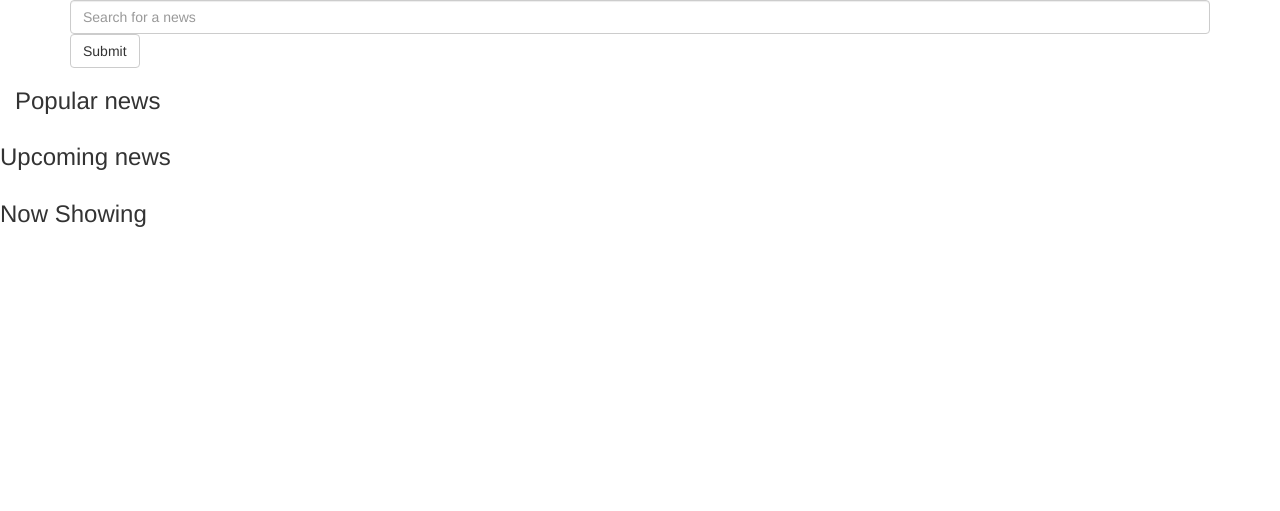
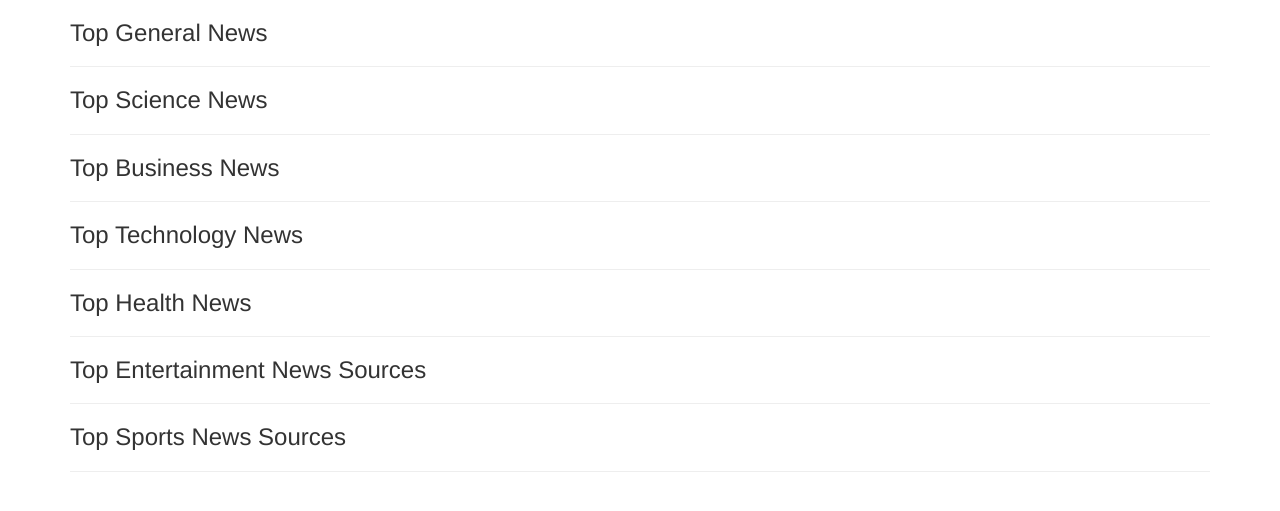
Before and after one commit to chrisjire/News_app, a Python web app: template app/templates/index.html in a window 1280 px wide. Shown: the top 511 px of the page. Run offline with Jinja, Linux system fonts and the light colour scheme; the template is opened without the code that fills it, so the values that code supplies are empty; some libraries are stand-ins or nearby versions.

Commit message:
this commit will change index.html code

```diff
--- a/app/main/views.py
+++ b/app/main/views.py
@@ -9,7 +9,6 @@ def index():
 	'''
 	view root page function that returns the index the page and its data
 	'''
-	sources = get_sources('business')
     general_sources = get_sources('general')
     science_sources = get_sources('science')
     business_sources = get_sources('business')
--- a/app/templates/base.html
+++ b/app/templates/base.html
@@ -9,6 +9,10 @@
         {% endif %}
         {% extends 'bootstrap/base.html'%}
 
+        {% block navbar %}
+            {% include 'navbar.html' %}
+        {% endblock %}
+
     </head>
     <body>
         <!-- Content block -->
--- a/app/templates/index.html
+++ b/app/templates/index.html
@@ -1,43 +1,54 @@
 {% extends 'base.html'%}
-{% import 'macros.html' as macro%}
-<!-- Styles block -->
+{% import 'macros.html' as macro %}
 
-{% block styles%}
-    {{ super() }}
-    <link rel="stylesheet" href="{{url_for('static',filename='css/index.css')}}">
-{% endblock %}
+{% block content%}
+<div class="container">
+        <!-- General News Section  -->
+        <h3> Top General News</h3>
+        <hr>
 
-<!-- Content block -->
-{% block content %}
-<div class="container">
-    <form>
-        <input type="text" name="news_query" placeholder="Search for a news" class="form-control">
-        <input type="submit"  value="Submit" class="btn btn-default">
-    </form>
+        {{ macro.displaySourceList(general_sources)}}
+
+        <!-- Science News Section  -->
+        <h3> Top Science News</h3>
+        <hr>
+
+        {{ macro.displaySourceList(science_sources)}}
+
+		<!-- Business News Section  -->
+        <h3> Top Business News</h3>
+        <hr>
+
+        {{ macro.displaySourceList(business_sources)}}
+
+        <!-- Technology News Section  -->
+
+        <h3> Top Technology News</h3>
+        <hr>
+
+        {{ macro.displaySourceList(technology_sources)}}
+
+        <!-- Health News Section  -->
+        <h3> Top Health News</h3>
+        <hr>
+
+        {{ macro.displaySourceList(health_sources)}}
+
+        <!-- Entertainment News Section  -->
+
+        <h3> Top Entertainment News Sources</h3>
+        <hr>
+
+        {{ macro.displaySourceList(entertainment_sources)}}
+
+        <!-- Entertainment News Section  -->
+
+        <h3> Top Sports News Sources</h3>
+        <hr>
+
+        {{ macro.displaySourceList(sports_sources)}}
 
 </div>
 
-<div class="container-fluid">
-<!-- Popular news -->
-<h3> Popular news</h3>
-<ul>
-    {{ macro.displayNewsList(popular)}}
-</ul>
-</div>
-<div class="container-fluid"></div>
-<!-- Upcoming news  -->
-<h3> Upcoming news </h3>
-<ul>
-    {{ macro.displayNewsList(upcoming)}}
-</ul>
-</div>
-<div class="container-fluid"></div>
-<!-- Now showing news -->
-<h3>Now Showing</h3>
-<ul>
-    {{ macro.displayNewsList(now_showing)}}
-</ul>
-</div>
 
-
-{% endblock%}
+{%endblock%}
```
